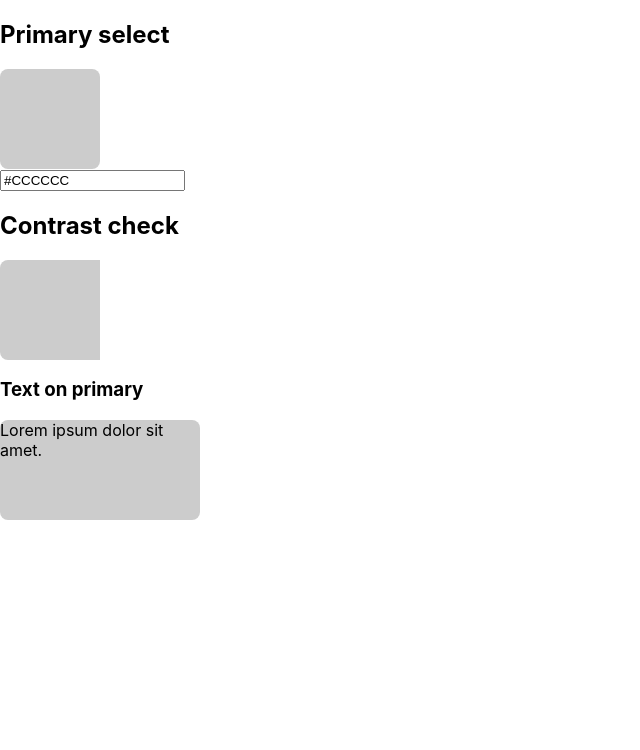
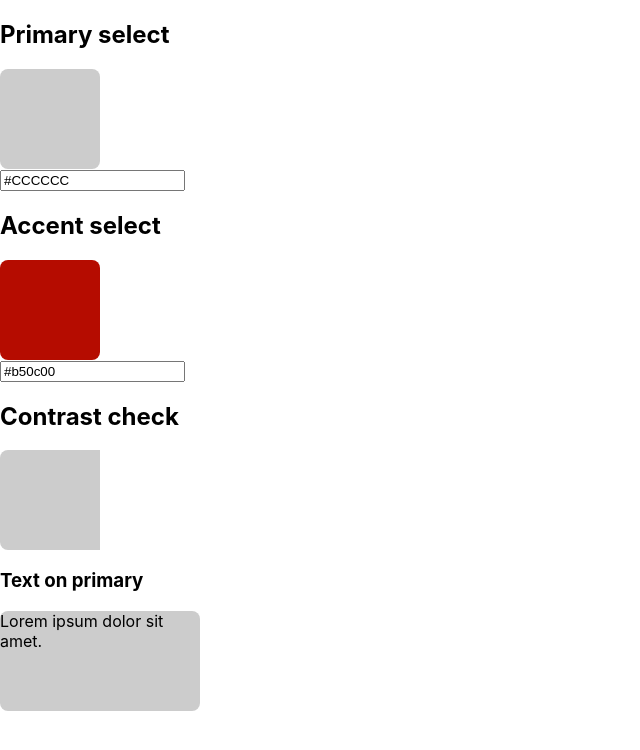
Before and after one commit to cagloria/palette-contrast, a React (Create React App) app: page / in a window 1280 px wide. Shown: the top 750 px of the page, without its empty margins (0-640 px from the left). Built offline with nearby package versions, Linux system fonts and the light colour scheme.

Commit message:
Set default accent color

```diff
--- /dev/null
+++ b/src/components/AccentSelect.js
@@ -0,0 +1,17 @@
+import React from "react";
+import ColorSelect from "./ColorSelect";
+
+function AccentSelect({ color, onAccentChange }) {
+    function handleAccentChange(value) {
+        onAccentChange(value);
+    }
+
+    return (
+        <section className="accent-select">
+            <h2>Accent select</h2>
+            <ColorSelect color={color} onColorChange={handleAccentChange} />
+        </section>
+    );
+}
+
+export default AccentSelect;
--- a/src/components/App.js
+++ b/src/components/App.js
@@ -1,12 +1,18 @@
 import React, { useState } from "react";
 import PrimarySelect from "./PrimarySelect";
+import AccentSelect from "./AccentSelect";
 import Contrast from "./Contrast";
 
 function App() {
     const [primary, setPrimary] = useState("#CCCCCC");
+    const [accent, setAccent] = useState("#b50c00");
 
     function handlePrimaryChange(value) {
         setPrimary(value);
+    }
+
+    function handleAccentChange(value) {
+        setAccent(value);
     }
 
     return (
@@ -15,6 +21,7 @@ function App() {
                 color={primary}
                 onPrimaryChange={handlePrimaryChange}
             />
+            <AccentSelect color={accent} onAccentChange={handleAccentChange} />
             <Contrast primary={primary} />
         </div>
     );
```
